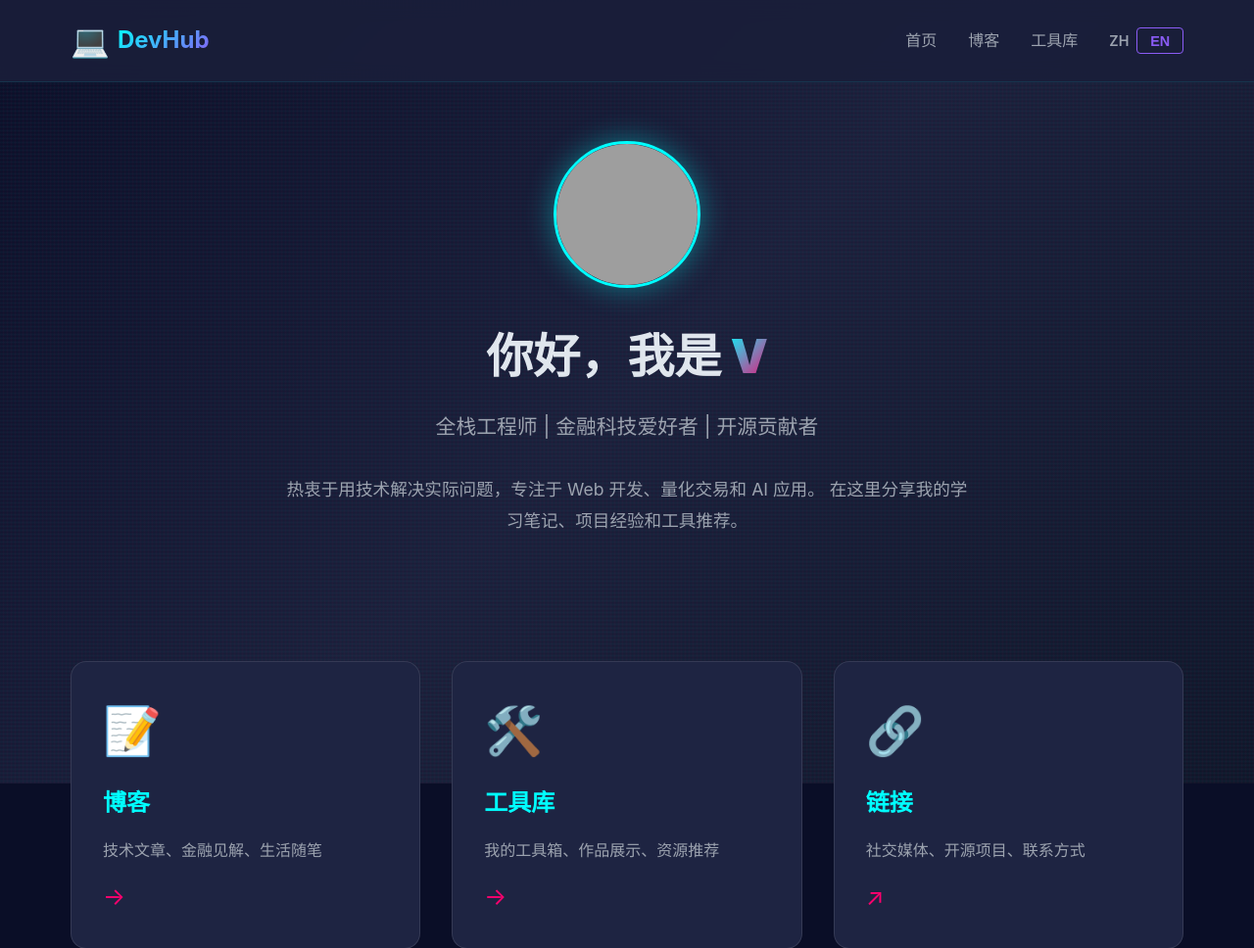
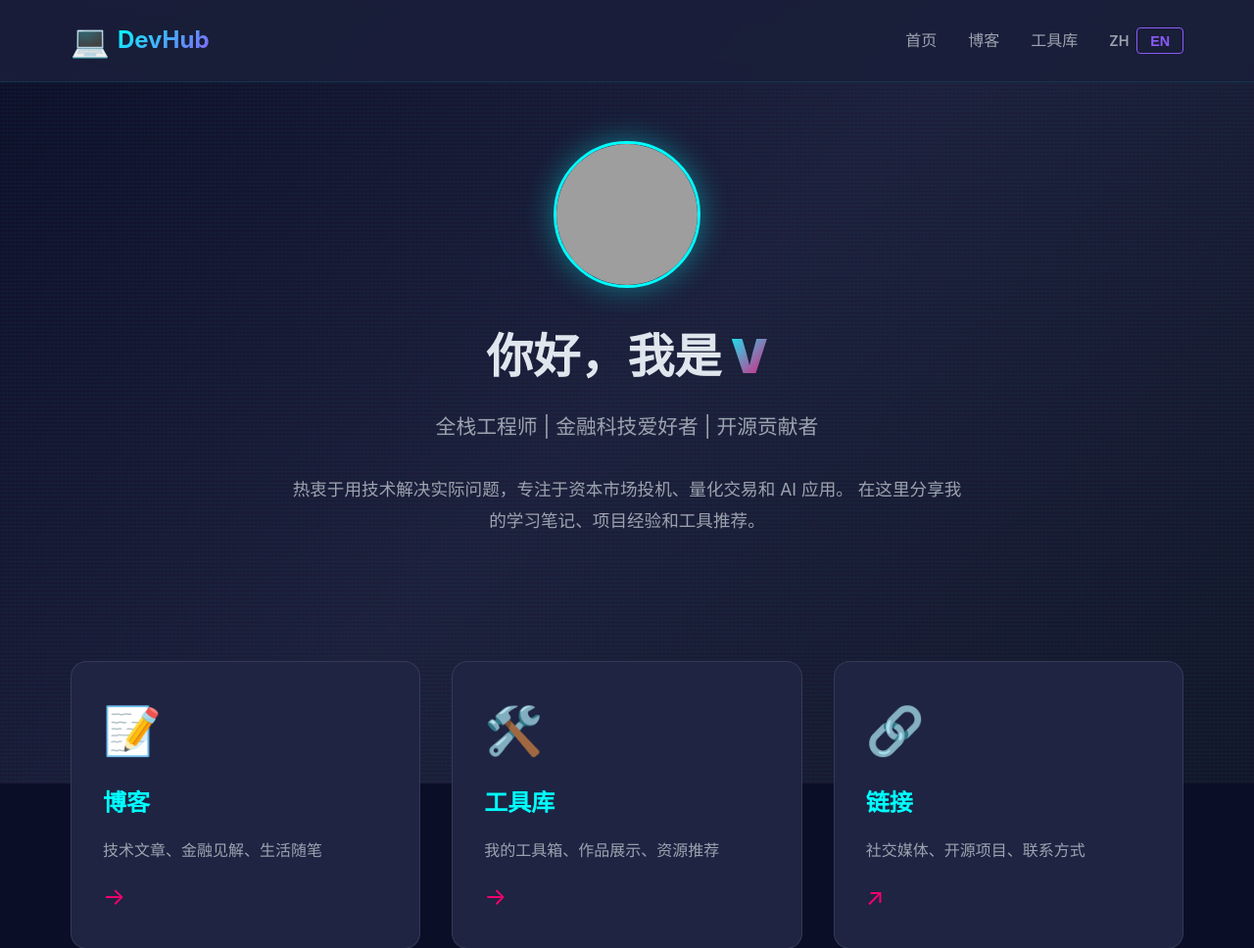
Before and after one commit to Vesper-1/MyWeb, a Flask app: page / in a window 1280 px wide. Shown: the top 968 px of the page at 98% size. Run offline with Flask 3, Linux system fonts and the light colour scheme; grey boxes are pictures that could not be loaded.

Commit message:
update description

```diff
--- a/templates/home.html
+++ b/templates/home.html
@@ -41,11 +41,11 @@
 
             <p class="hero-description">
                 {% if lang == 'zh' %}
-                    热衷于用技术解决实际问题，专注于 Web 开发、量化交易和 AI 应用。
+                    热衷于用技术解决实际问题，专注于资本市场投机、量化交易和 AI 应用。
                     在这里分享我的学习笔记、项目经验和工具推荐。
                 {% else %}
                     Passionate about solving real-world problems with technology.
-                    Focused on web development, quantitative trading, and AI applications.
+                    Focused on speculation in the Capital Markets, quantitative trading, and AI applications.
                     Sharing my learning notes, project experiences, and tool recommendations here.
                 {% endif %}
             </p>
```
